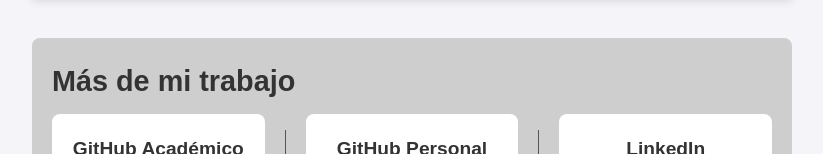
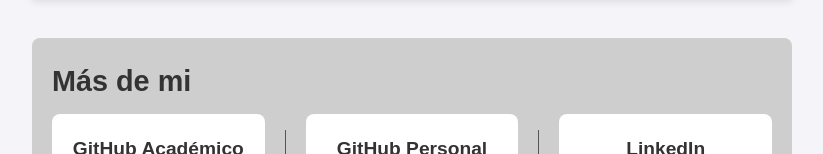
Before and after one commit to vhrandom/vhrandom.github.io, a plain HTML site: page index.html in a window 1280 px wide. Shown: the part 995-1149 px from the top of the page, without its empty margins (228-1051 px from the left). Drawn offline with Linux system fonts and the light colour scheme.

Commit message:
profiles

```diff
--- a/index.html
+++ b/index.html
@@ -94,7 +94,7 @@
 
     <!-- Perfiles -->
     <section id="profile">
-      <h2>Más de mi trabajo</h2>
+      <h2>Más de mi</h2>
       <div class="profiles">
         <a href="https://github.com/VhrandomUV" target="_blank" class="profile">
           <h3>GitHub Académico</h3>
```
